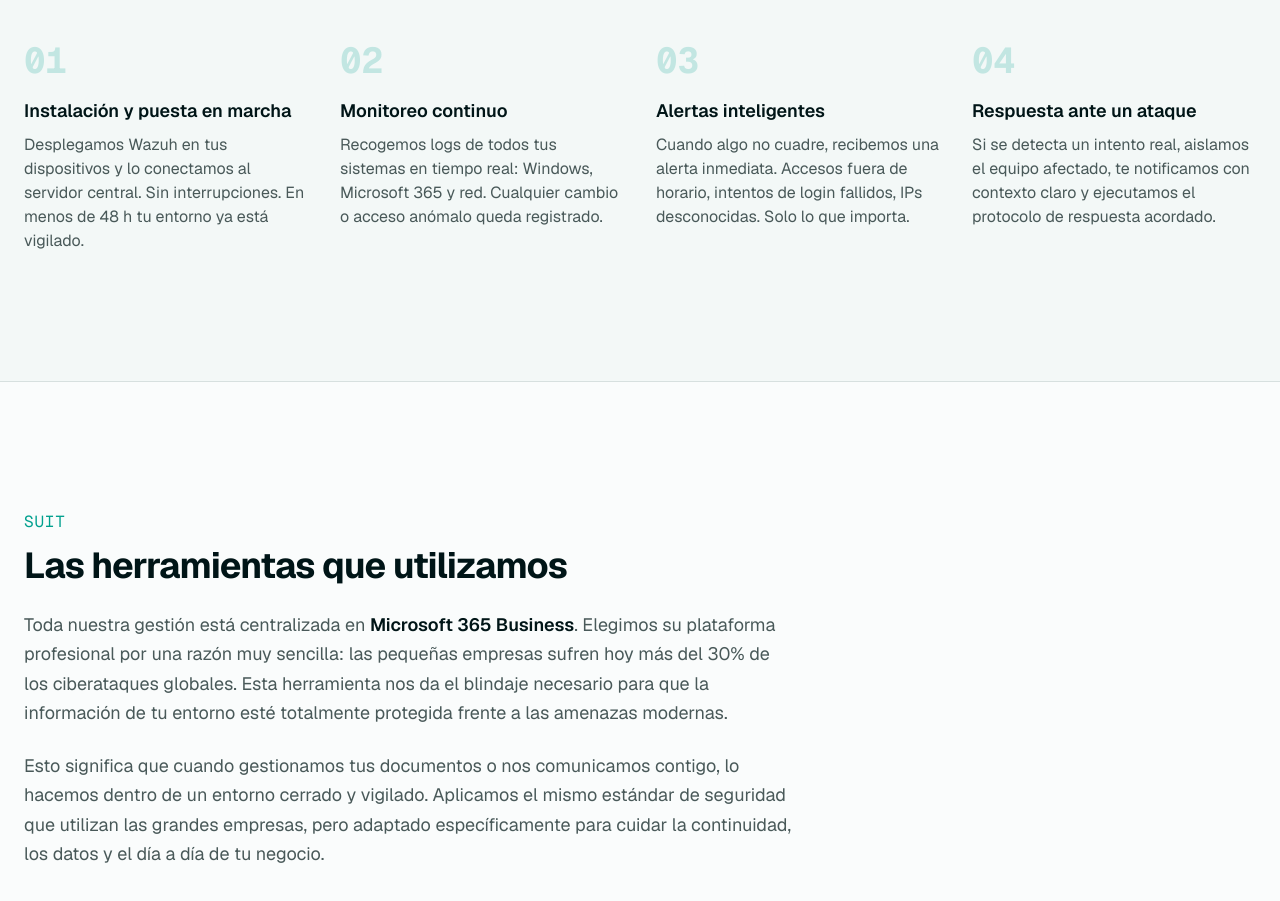
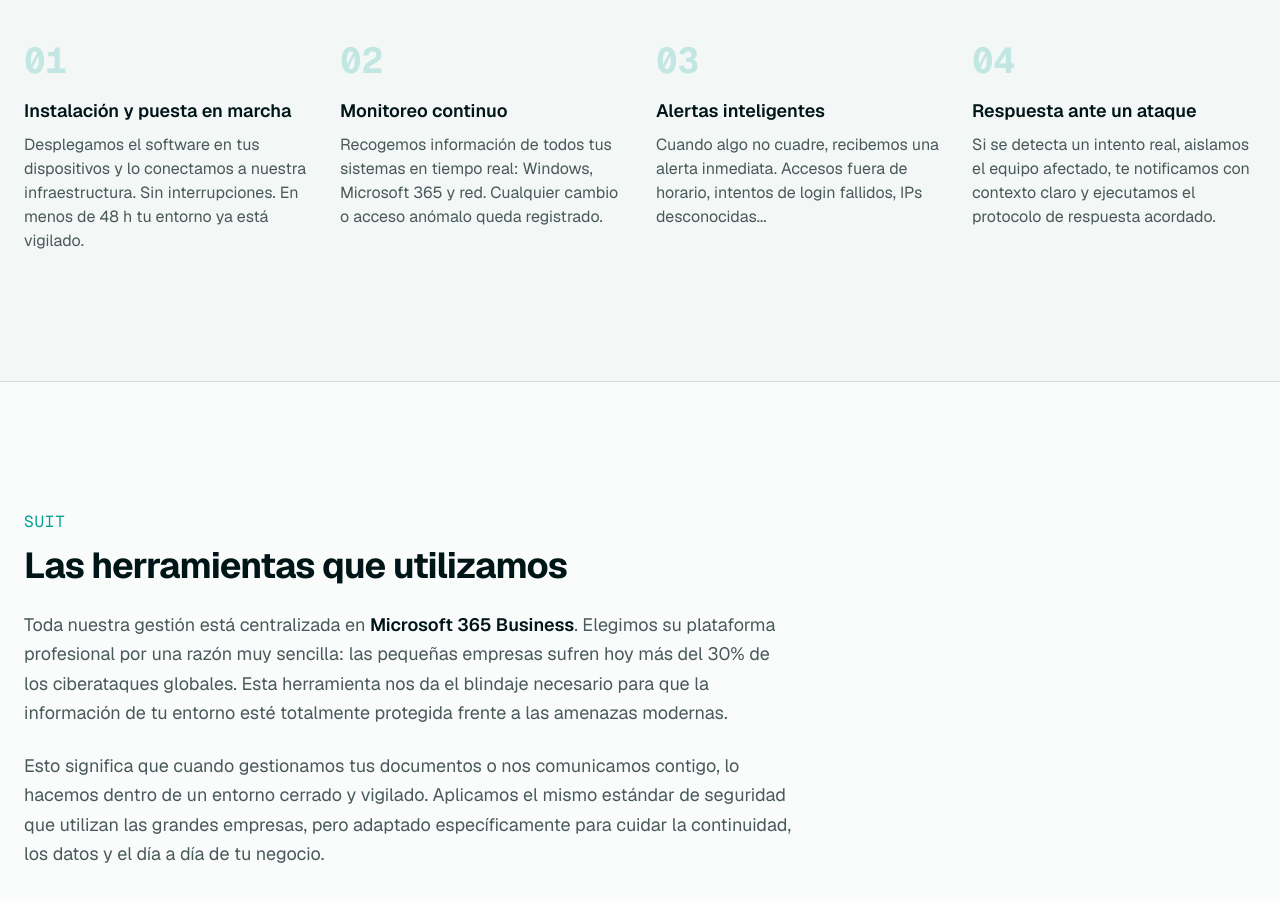
Before and after one commit to loren-hub/lca, a Next.js app: page / in a window 1280 px wide. Shown: the part 3540-4441 px from the top of the page. Built offline with nearby package versions, Linux system fonts and the light colour scheme.

Commit message:
quitamos la referencia a wazuh del procedimiento

```diff
--- a/components/process.tsx
+++ b/components/process.tsx
@@ -3,19 +3,19 @@ const steps = [
     number: '01',
     title: 'Instalación y puesta en marcha',
     description:
-      'Desplegamos Wazuh en tus dispositivos y lo conectamos al servidor central. Sin interrupciones. En menos de 48 h tu entorno ya está vigilado.',
+      'Desplegamos el software en tus dispositivos y lo conectamos a nuestra infraestructura. Sin interrupciones. En menos de 48 h tu entorno ya está vigilado.',
   },
   {
     number: '02',
     title: 'Monitoreo continuo',
     description:
-      'Recogemos logs de todos tus sistemas en tiempo real: Windows, Microsoft 365 y red. Cualquier cambio o acceso anómalo queda registrado.',
+      'Recogemos información de todos tus sistemas en tiempo real: Windows, Microsoft 365 y red. Cualquier cambio o acceso anómalo queda registrado.',
   },
   {
     number: '03',
     title: 'Alertas inteligentes',
     description:
-      'Cuando algo no cuadre, recibemos una alerta inmediata. Accesos fuera de horario, intentos de login fallidos, IPs desconocidas. Solo lo que importa.',
+      'Cuando algo no cuadre, recibemos una alerta inmediata. Accesos fuera de horario, intentos de login fallidos, IPs desconocidas...',
   },
   {
     number: '04',
```
